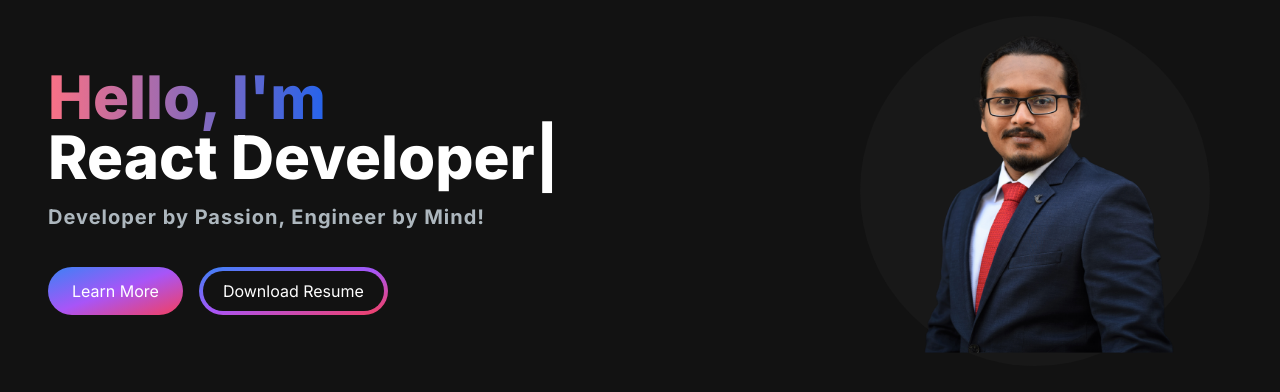
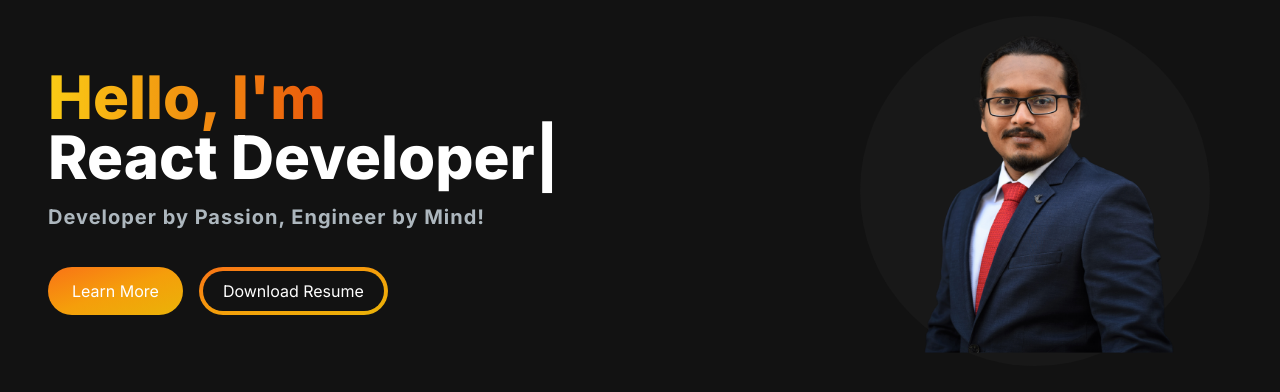
Before and after one commit to Rezwan66/shaikh-portfolio-nextjs, a Next.js app: page / in a window 1280 px wide. Shown: the top 392 px of the page. Built offline with nearby package versions, Linux system fonts and the light colour scheme.

Commit message:
change the color scheme to fit my style

```diff
--- a/src/app/components/HeroSection.jsx
+++ b/src/app/components/HeroSection.jsx
@@ -9,7 +9,7 @@
         {/* text */}
         <div className="col-span-8 place-self-center text-center sm:text-left justify-self-start">
           <h1 className="text-white mb-4 text-4xl sm:text-5xl lg:text-6xl font-extrabold">
-            <span className="text-transparent bg-clip-text bg-gradient-to-r from-rose-400 to-blue-600">
+            <span className="text-transparent bg-clip-text bg-gradient-to-r from-yellow-400 to-orange-600">
               Hello, I&apos;m{' '}
             </span>
             <br />
@@ -39,11 +39,11 @@
             JavaScript, Express and MongoDB.
           </p> */}
           <div>
-            <button className="px-6 py-3 rounded-full w-full sm:w-fit mr-4 bg-gradient-to-br from-blue-500 via-purple-500 to-rose-500 text-white hover:bg-slate-200">
+            <button className="px-6 py-3 rounded-full w-full sm:w-fit mr-4 bg-gradient-to-br from-orange-500 via-amber-500 to-yellow-500 text-white hover:text-black">
               Learn More
             </button>
-            <button className="px-1 py-1 rounded-full w-full sm:w-fit bg-gradient-to-br from-blue-500 via-purple-500 to-rose-500 hover:bg-slate-800 text-white mt-3">
-              <span className="block bg-[#121212] hover:bg-slate-800 rounded-full px-5 py-2">
+            <button className="px-1 py-1 rounded-full w-full sm:w-fit bg-gradient-to-br from-orange-500 via-amber-500 to-yellow-500 hover:bg-slate-800 text-white mt-3">
+              <span className="block bg-[#121212] hover:bg-yellow-800 rounded-full px-5 py-2">
                 Download Resume
               </span>
             </button>
```
